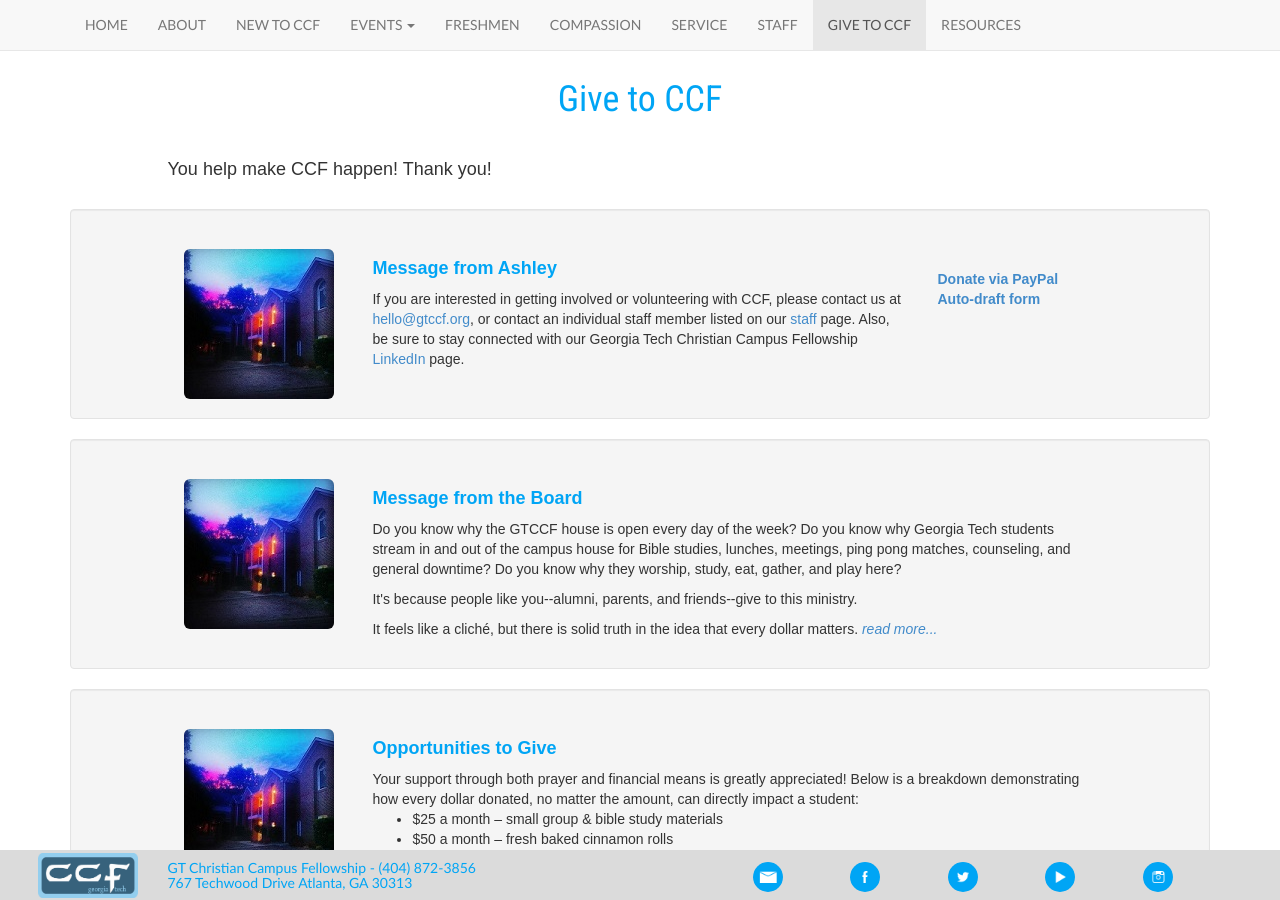
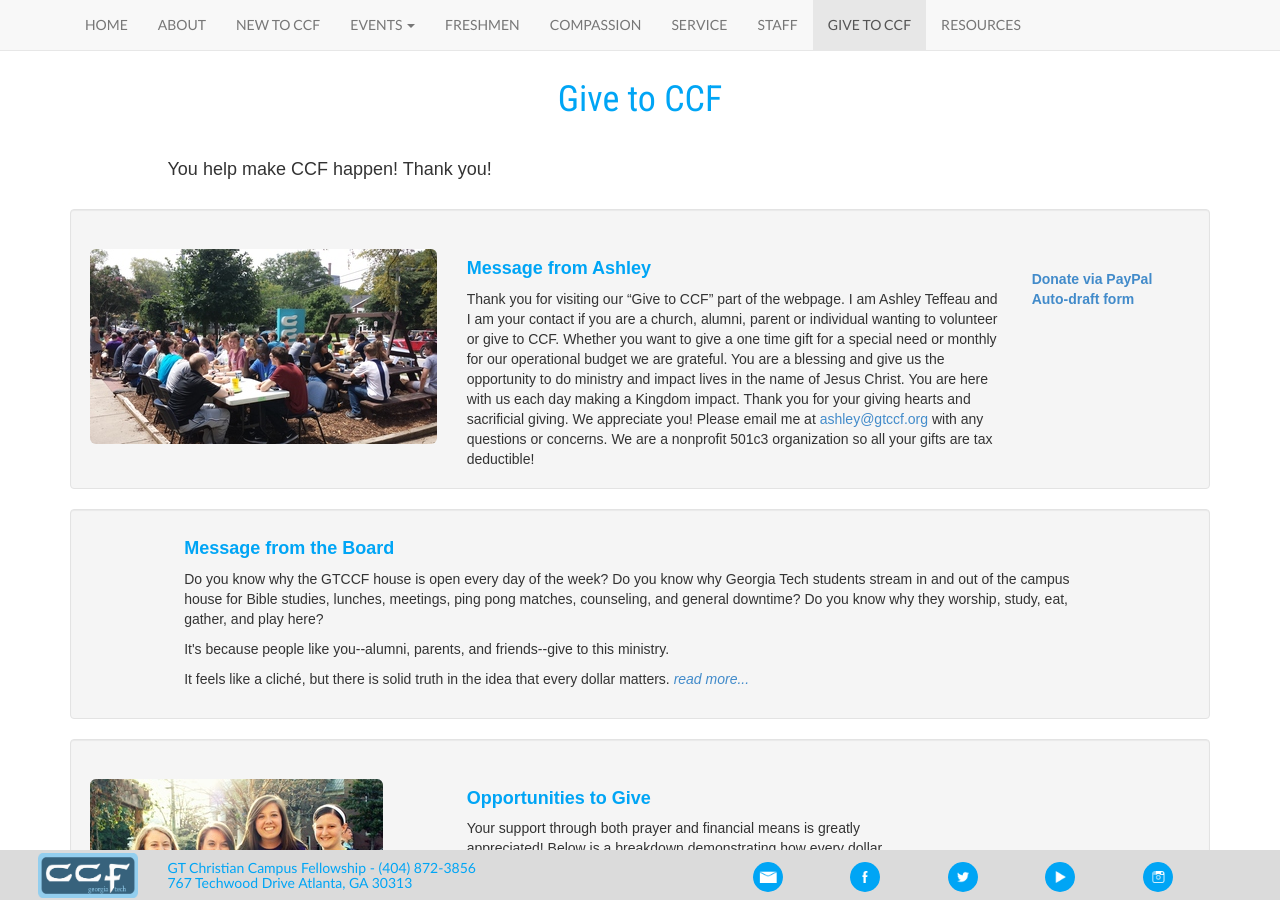
Before and after one commit to gtccf/gtccf.github.io, a Jekyll site: the page built from alumni/index.html, in a window 1280 px wide and 900 px high. Built offline with Jekyll 4.4.1, drawn with Linux system fonts in a browser that asks for light colours; nearby versions of some CDN libraries.

Commit message:
Alumni page changes

```diff
--- a/alumni/index.html
+++ b/alumni/index.html
@@ -14,10 +14,10 @@ layout: default
 
     <div class="well">
       <div class="row">
-        <div class="col-md-1"></div>
-        <div class="col-md-2"><br><img src="{{ site.baseurl }}/photos/house.jpg" class="img-rounded"></div>
-        <div class="col-md-6"><div class="blue"><strong><h4><br />Message from Ashley</strong></h4></div>
-          If you are interested in getting involved or volunteering with CCF, please contact us at <a href="mailto:hello@gtccf.org">hello@gtccf.org</a>, or contact an individual staff member listed on our <a href="{{ site.baseurl }}/staff/">staff</a> page. Also, be sure to stay connected with our Georgia Tech Christian Campus Fellowship <a target="_blank" href="http://www.linkedin.com/groups/Georgia-Tech-Christian-Campus-Fellowship-1853039/about">LinkedIn</a> page.</div>
+        <div class="col-md-4"><br><img src="{{ site.baseurl }}/photos/alumni1.jpg" class="img-rounded"></div>
+        <div class="col-md-6"><div class="blue"><h4><strong><br />Message from Ashley</strong></h4></div>
+          Thank you for visiting our “Give to CCF” part of the webpage. I am Ashley Teffeau and I am your contact if you are a church, alumni, parent or individual wanting to volunteer or give to CCF. Whether you want to give a one time gift for a special need or monthly for our operational budget we are grateful. You are a blessing and give us the opportunity to do ministry and impact lives in the name of Jesus Christ. You are here with us each day making a Kingdom impact. Thank you for your giving hearts and sacrificial giving. We appreciate you! Please email me at <a href="ashley@gtccf.org">ashley@gtccf.org</a> with any questions or concerns. We are a nonprofit 501c3 organization so all your gifts are tax deductible!
+        </div>
         <div class="col-md-2"><br><br>
           <a target="_blank" href="https://www.paypal.com/us/cgi-bin/webscr?cmd=_flow&SESSION=XFfMEUvSkWKogGD7dQYxhJE4S3Fwt40DfQBeRRRHvjpxIsJJ0dD2JThkpIO&dispatch=5885d80a13c0db1f8e263663d3faee8d5402c249c5a2cfd4a145d37ec05e9a5e"><strong>Donate via PayPal</strong></a><br>
           <a target="_blank" href="https://docs.google.com/file/d/0BzjXf4TYaU7VV0VueFFxQjh0bFk/edit"><strong>Auto-draft form</strong></a></div>
@@ -27,8 +27,7 @@ layout: default
     <div class="well">
       <div class="row">
         <div class="col-md-1"></div>
-        <div class="col-md-2"><br><img src="{{ site.baseurl }}/photos/house.jpg" class="img-rounded"></div>
-        <div class="col-md-8"><div class="blue"><strong><h4><br />Message from the Board</strong></h4></div>
+        <div class="col-md-10"><div class="blue"><h4><strong>Message from the Board</strong></h4></div>
           <p>Do you know why the GTCCF house is open every day of the week? Do you know why Georgia Tech students stream in and out of the campus house for Bible studies, lunches, meetings, ping pong matches, counseling, and general downtime? Do you know why they worship, study, eat, gather, and play here?</p>
           <p>It's because people like you--alumni, parents, and friends--give to this ministry.</p>
           <p>It feels like a cliché, but there is solid truth in the idea that every dollar matters. <a href="{{ site.baseurl }}/alumni/message-from-board/"><em>read more...</em></a></p></div>
@@ -37,9 +36,8 @@ layout: default
 
     <div class="well">
       <div class="row">
-        <div class="col-md-1"></div>
-        <div class="col-md-2"><br><img src="{{ site.baseurl }}/photos/house.jpg" class="img-rounded"></div>
-        <div class="col-md-8"><div class="blue"><strong><h4><br />Opportunities to Give</strong></h4></div>
+        <div class="col-md-4"><br><img src="{{ site.baseurl }}/photos/alumni2.jpg" class="img-rounded"></div>
+        <div class="col-md-5"><div class="blue"><h4><strong><br />Opportunities to Give</strong></h4></div>
           Your support through both prayer and financial means is greatly appreciated!
           Below is a breakdown demonstrating how every dollar donated, no matter the amount, can directly impact a student:<br>
           <ul>
@@ -56,9 +54,8 @@ layout: default
 
     <div class="well">
       <div class="row">
-        <div class="col-md-1"></div>
-        <div class="col-md-2"><br><img src="{{ site.baseurl }}/photos/house.jpg" class="img-rounded"></div>
-        <div class="col-md-8"><div class="blue"><strong><h4><br />Current Needs</strong></h4></div>
+        <div class="col-md-4"><br><img src="{{ site.baseurl }}/photos/alumni3.jpg" class="img-rounded"></div>
+        <div class="col-md-5"><div class="blue"><h4><strong><br />Current Needs</strong></h4></div>
           <strong>Feed a Hungry College Student</strong><br><br>
           <em><strong>Free Dinner at Thursday Nights</strong></em><br>Every Thursday night, GT CCF offers its students Free Dinner which used to be called “Feeding Frenzy.”  Free Dinner begins at 6:45pm with close to 200 students.  If you would like to sponsor a meal contact Ashley to see what dates are available.  There is always a need!  Your group can bring food that is already prepared (lasagna, barbeque, sub sandwiches, etc.) or use our industrial kitchen to cook dinner here at the campus house. Student favorites include lasagna, potato bar, barbeque sandwiches, and taco salad. You can sponsor a Free Dinner by either providing food or providing a donation of $400.00.<br><br>
           <em><strong>Devo Lunch</strong></em><br>Each Monday, students gather for devotional lunch, or “devo” lunch, which includes a free lunch and a short. We offer two sessions of devo lunch at 11am and 12pm every Monday. About 200 students (an average of 100 students per session) attend devo lunch each week. This is especially effective in allowing students to invite their friends from class to come by CCF for a free lunch. You can sponsor both lunches ($400), one lunch ($200), or partially support a devo lunch.<br><br>
@@ -71,8 +68,7 @@ layout: default
     <div class="well">
       <div class="row">
         <div class="col-md-1"></div>
-        <div class="col-md-2"><br><img src="{{ site.baseurl }}/photos/house.jpg" class="img-rounded"></div>
-        <div class="col-md-8"><div class="blue"><strong><h4><br />How to Give</strong></h4></div>
+        <div class="col-md-10"><div class="blue"><h4><strong>How to Give</strong></h4></div>
           Thanks for your interest in donating to CCF! We are fully funded by donations and we are a 501 c (3) non-profit organization, so all of your gifts are tax deductible! Each gift goes towards impacting a student's life for Jesus Christ.
           <br><br>
           Please contact Ashley (Hightower) Teffeau with any questions concerning giving at <a href="mailto:ashley@gtccf.org">ashley@gtccf.org</a>.
```
Also changed, not shown: photos/alumni1.jpg (added), photos/alumni2.jpg (added), photos/alumni3.jpg (added), photos/alumni3_full.jpg (added), 2 other files.
